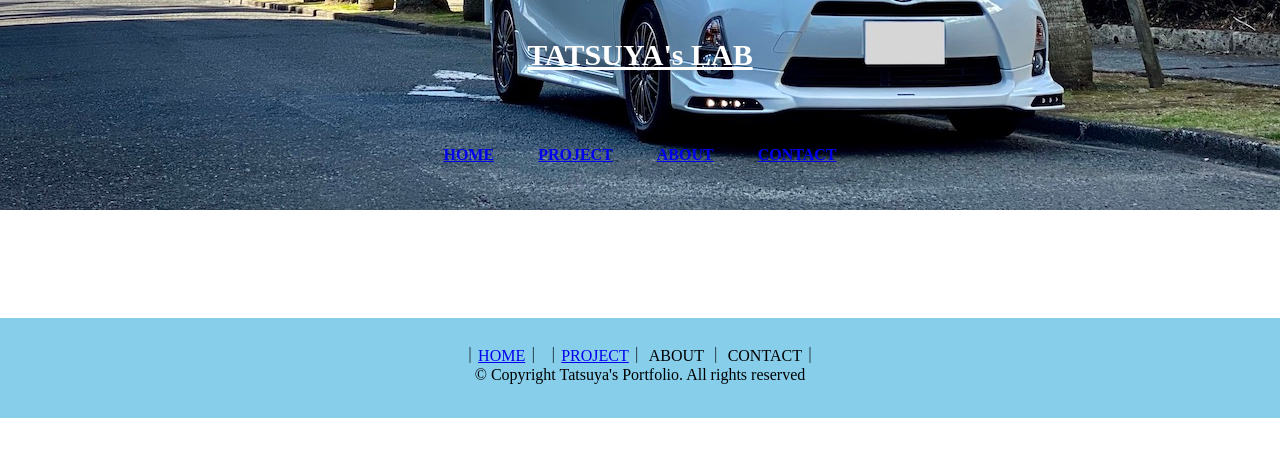
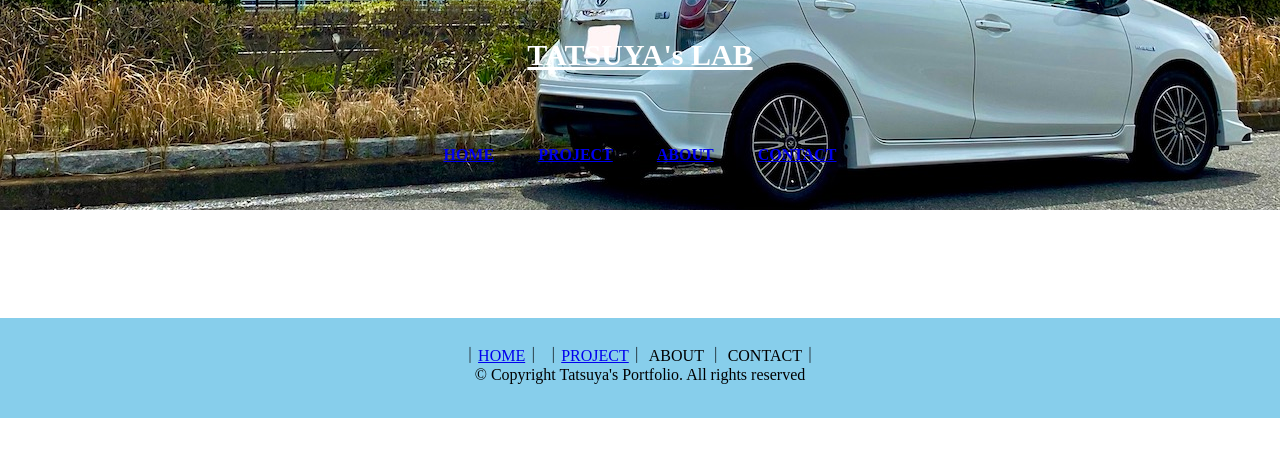
Before and after one commit to kitamitatsuya/doyolab, a PHP site: page / in a window 1280 px wide. Shown: the top 450 px of the page. Run offline with PHP 8.4, Linux system fonts and the light colour scheme.

Commit message:
index.htlm

```diff
--- a/index.html
+++ b/index.html
@@ -3,6 +3,7 @@
 <head>
   <meta charset="UTF-8">
   <link rel="stylesheet" href="style2.css">
+
 
   <title>サンプルのサイト</title>
 </head>
--- a/style2.css
+++ b/style2.css
@@ -7,7 +7,7 @@
     padding: 5px 0;
     text-align: center;
     color: #a52a2a;
-    background-image: url("IMG_1301.jpeg");
+    background-image: url("IMG_1485.jpeg");
     background-position: center bottom;
     background-size: cover;
   }
```
Also changed, not shown: IMG_1485.jpeg (added), 1 other file.
